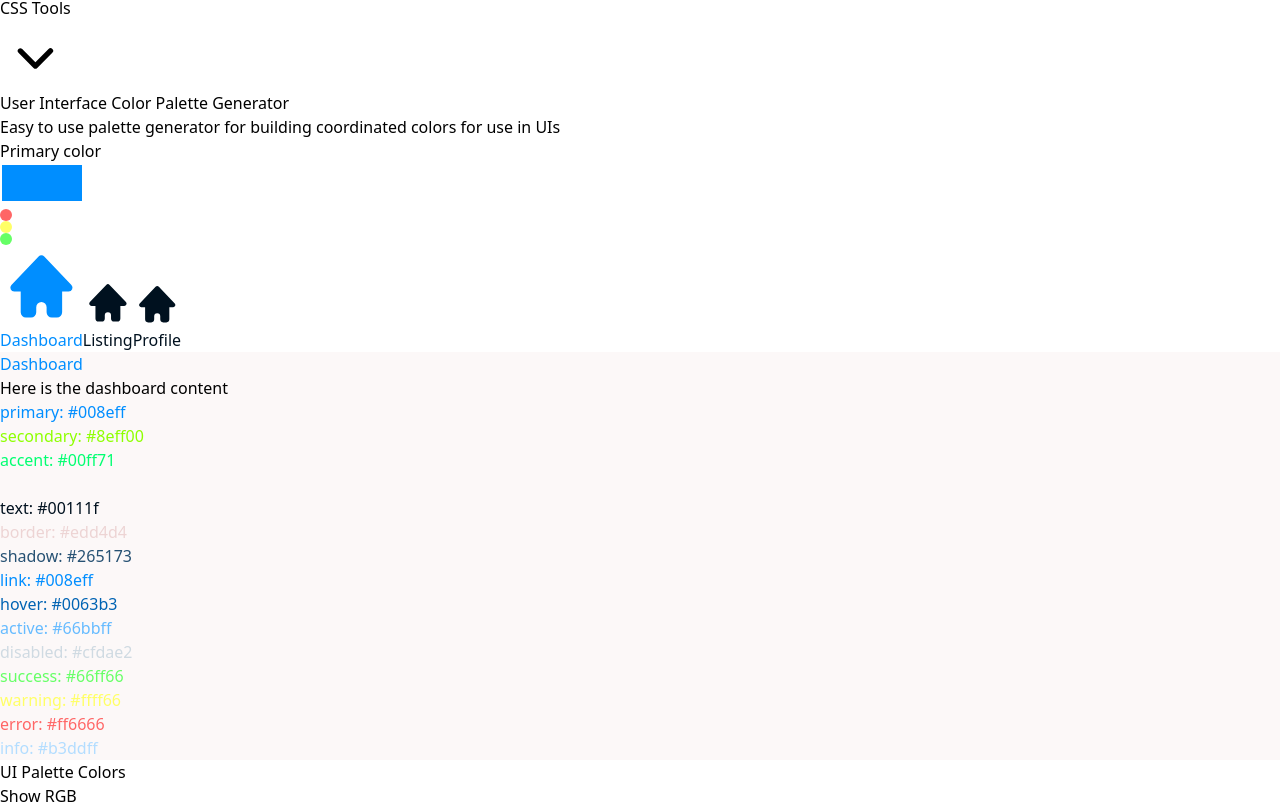
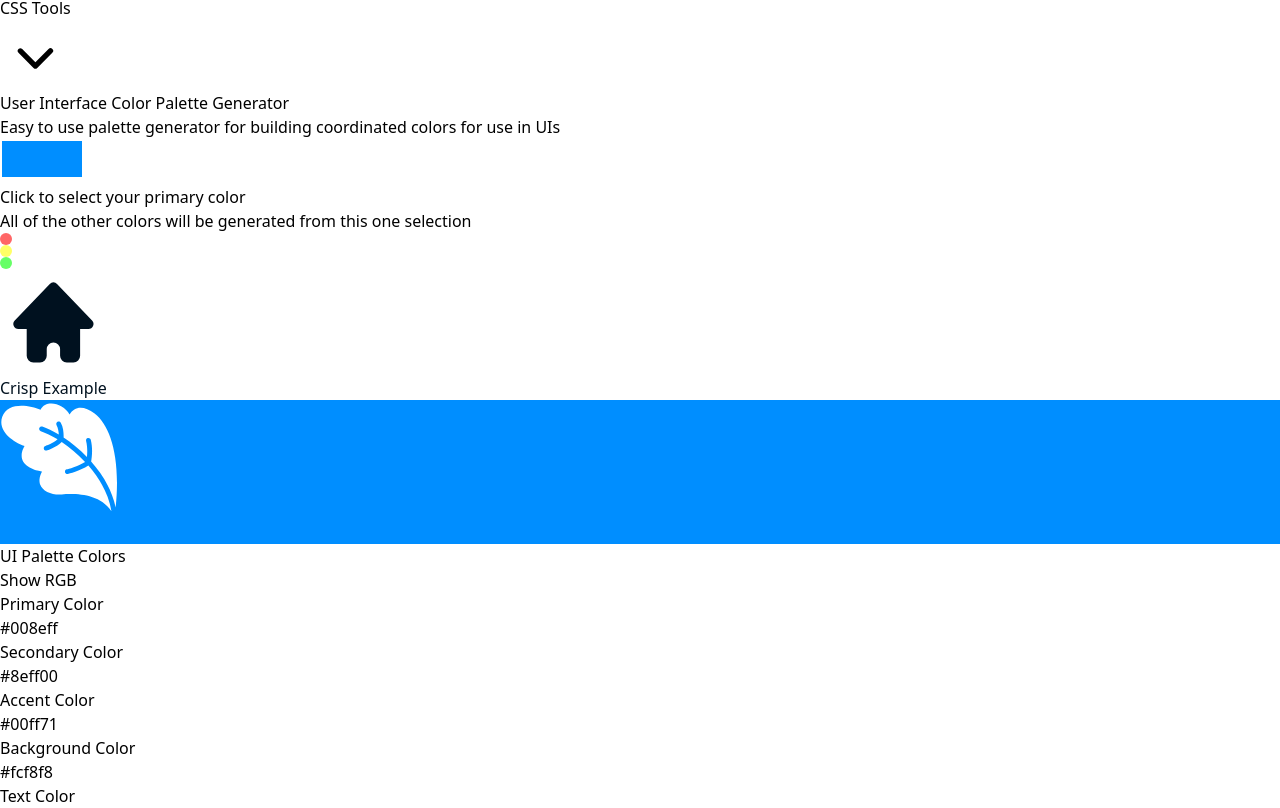
Before and after one commit to ramijames/CrispTools, a Vue app: page /palette-generator in a window 1280 px wide. Shown: the part 532-1340 px from the top of the page. Built offline with nearby package versions, Linux system fonts and the light colour scheme; a web font is replaced by a local one; what vue3-highlightjs would draw is missing.

Commit message:
Restructuring the example

```diff
--- a/src/components/Palette.vue
+++ b/src/components/Palette.vue
@@ -233,22 +233,16 @@ export default {
         <h4 class="text-md font-semibold text-black">User Interface Color Palette Generator</h4>
         <p class="text-xs text-slate-800">Easy to use palette generator for building coordinated colors for use in UIs</p>
       </section>
-      <section id="toolbar" class="flex flex-auto flex-col md:flex-row gap-4 py-4 flex-start">
-        <!--
-          - Number of colors
-          - Generator method as a select dropdown
-          - Primary color select
-          - Random palette button
-         -->
-        <div class="flex flex-row md:flex-col">
-          <label class="block mb-1 text-xs text-slate-400" for="input1">Primary color</label>
-          <PopoverGroup class="hidden lg:flex lg:gap-x-12">
+    </section>
+    <section id="workspace" class="flex flex-col container mx-auto p-8">
+      <section id="intro" class="flex flex-row gap-4 items-center px-6">
+        <section id="toolbar" class="flex flex-col gap-4">
+          <div class="flex flex-col gap-2">
+            <PopoverGroup class="flex">
               <Popover class="relative">
                 <PopoverButton class="block appearance-none w-full bg-white border hover:border-blue-500 rounded focus:outline-none focus:shadow-outline shadow text-slate-700 shadow-md shadow-black/5 ring-1 ring-slate-700/10" >
                   <div id="currentColor" :style="{ backgroundColor: selectedColor }"></div>
-                <!-- <ChevronDownIcon class="h-5 w-5 flex-none text-gray-400" aria-hidden="true"/> -->
                 </PopoverButton>
-
                 <transition enter-active-class="transition ease-out duration-200" enter-from-class="opacity-0 translate-y-1" enter-to-class="opacity-100 translate-y-0" leave-active-class="transition ease-in duration-150" leave-from-class="opacity-100 translate-y-0" leave-to-class="opacity-0 translate-y-1">
                   <PopoverPanel class="absolute top-full z-10 mt-2 overflow-hidden block appearance-none bg-white border rounded shadow text-slate-700 shadow-md shadow-black/5 ring-1 ring-slate-700/10">
                     <Vue3ColorPicker v-model="selectedColor" mode="solid" :alpha="false" :showColorList="false" :showEyeDrop="false" type="RGBA"/>
@@ -256,30 +250,14 @@ export default {
                 </transition>
               </Popover>
             </PopoverGroup>
+            <!-- <label class="block mb-1 text-xs text-slate-400 text-center" for="input1">Primary color</label> -->
           </div>
         </section>
+        <section id="explainer">
+          <h2 class="text-black text-xl">Click to select your primary color</h2>
+          <h3 class="text-black text-md">All of the other colors will be generated from this one selection</h3>
         </section>
-    <section id="workspace" class="flex flex-col justify-center items-center">
-      <!--
-        I now want to display these colors in a nicely formatted table
-        with the color, the hex value, and the rgb value
-
-            // - The primary color (selectedColor)
-            // - The secondary color (random color from the palette)
-            // - The accent color (random color from the palette)
-            // - The background color (backgroundColor)
-            // - The text color (textColor)
-            // - The border color (selectedColor)
-            // - The shadow color (selectedColor)
-            // - The link color (same as accent color)
-            // - The hover color (same as accent color)
-            // - The active color (same as secondary color)
-            // - The disabled color (neutralColor)
-            // - The success color (mostGreen)
-            // - The warning color (mostRed)
-            // - The error color (mostYellow)
-            // - The info color (mostBlue)
-      -->
+      </section>
       <section class="h-full">
         <ExampleContent :colors="colorPaletteObject" />
       </section>
@@ -304,9 +282,9 @@ export default {
           </div>
           <div class="flex flex-row gap-2 items-center">
             <div class="text-xs w-32">Accent Color</div>
-            <div class="w-6 h-6 rounded" :style="{ backgroundColor: colorPalette[5] }"></div>
-            <p class="text-xs text-center text-slate-700" v-if="showHex">{{ colorPalette[8] }}</p>
-            <p class="text-xs text-center text-slate-700" v-else>{{ hexToRgb(colorPalette[8])  }}</p>
+            <div class="w-6 h-6 rounded" :style="{ backgroundColor: colorPalette[11] }"></div>
+            <p class="text-xs text-center text-slate-700" v-if="showHex">{{ colorPalette[11] }}</p>
+            <p class="text-xs text-center text-slate-700" v-else>{{ hexToRgb(colorPalette[11])  }}</p>
           </div>
           <div class="flex flex-row gap-2 items-center">
             <div class="text-xs w-32">Background Color</div>
--- a/src/components/colors/ExampleContent.vue
+++ b/src/components/colors/ExampleContent.vue
@@ -53,22 +53,32 @@ export default {
 </script>
 
 <template>
-  <div class="m-6 max-w-[54rem]">
+  <div class="m-6">
     <section id="appchrome" class="overflow-hidden border-1 shadow shadow-xl shadow-md shadow-sm rounded-lg ring-1 ring-neutral-100" :style="{ shadowColor: colors.shadow }">
-      <section id="chromebar" class="flex flex-row bg-white p-2">
+      <section id="chromebar" class="flex flex-row bg-white p-2 border-b">
         <section id="mockui" class="w-24 flex flex-row gap-2 items-center pl-2">
           <span class="close" :style="{ backgroundColor: colors.error }"></span>
           <span class="minimize" :style="{ backgroundColor: colors.warning }"></span>
           <span class="expand" :style="{ backgroundColor: colors.success }"></span>
         </section>
         <section id="chromebuttons" class="flex flex-row gap-2">
-          <button :style="{ color: colors.link, shadowColor: colors.shadow  }" class="btn flex flex-row gap-1 p-2 text-xs text-grey-600 w-44 text-left rounded border border-neutral-200 bg-white shadow-sm ring-neutral-100" ><HomeIcon class="h-4 w-4" /> Dashboard</button>
-          <button :style="{ color: colors.link, shadowColor: colors.shadow, color: colors.text  }" class="btn flex flex-row gap-1 p-2 text-xs text-grey-600 w-44 text-left rounded border" ><HomeIcon class="h-4 w-4" /> Listing</button>
-          <button :style="{ color: colors.link, shadowColor: colors.shadow, color: colors.text  }" class="btn flex flex-row gap-1 p-2 text-xs text-grey-600 w-44 text-left rounded border" ><HomeIcon class="h-4 w-4" /> Profile</button>
+          <button :style="{ color: colors.text, shadowColor: colors.shadow  }" class="btn flex flex-row gap-1 p-2 text-xs text-grey-600 w-44 text-left rounded border border-neutral-200 bg-white shadow-sm ring-neutral-100" ><HomeIcon class="h-4 w-4" /> Crisp Example</button>
+          <!-- <button :style="{ color: colors.link, shadowColor: colors.shadow, color: colors.text  }" class="btn flex flex-row gap-1 p-2 text-xs text-grey-600 w-44 text-left rounded border" ><HomeIcon class="h-4 w-4" /> Listing</button>
+          <button :style="{ color: colors.link, shadowColor: colors.shadow, color: colors.text  }" class="btn flex flex-row gap-1 p-2 text-xs text-grey-600 w-44 text-left rounded border" ><HomeIcon class="h-4 w-4" /> Profile</button> -->
         </section>
       </section>
       <section id="display" :style="{ backgroundColor: colors.background }">
-        <section id="displaycontent" class="p-4">
+        <section class="nav h-[32rem]">
+          <nav class="flex flex-col gap-2 p-2 w-12 h-full" :style="{ backgroundColor: colors.primary }">
+            <!-- brand image followed by a simple nav with icons -->
+              <img src="/crisp-logo-symbol.svg" alt="brand logo" class="w-12 h-12 mb-2 rounded-full" />
+              <button class="btn flex flex-row gap-1 p-2 text-xs text-white w-full text-left" ><HomeIcon class="h-6 w-6" /></button>
+              <button class="btn flex flex-row gap-1 p-2 text-xs text-white w-full text-left" ><ListBulletIcon class="h-6 w-6" /></button>
+              <button class="btn flex flex-row gap-1 p-2 text-xs text-white w-full text-left" ><UserIcon class="h-6 w-6" /></button>
+          </nav>
+        </section>
+      </section>
+        <!-- <section id="displaycontent" class="p-4">
           <section id="displayheader">
             <h1 :style="{ color: tinycolor(colors.primary).toHexString() }">Dashboard</h1>
             <p>Here is the dashboard content</p>
@@ -79,7 +89,7 @@ export default {
             </ul>
           </section>
         </section>
-      </section>
+      </section> -->
     </section>
   </div>
 </template>
```
Also changed, not shown: public/crisp-logo-symbol.svg (added). Lines whose indentation alone changed are shown as unchanged.
